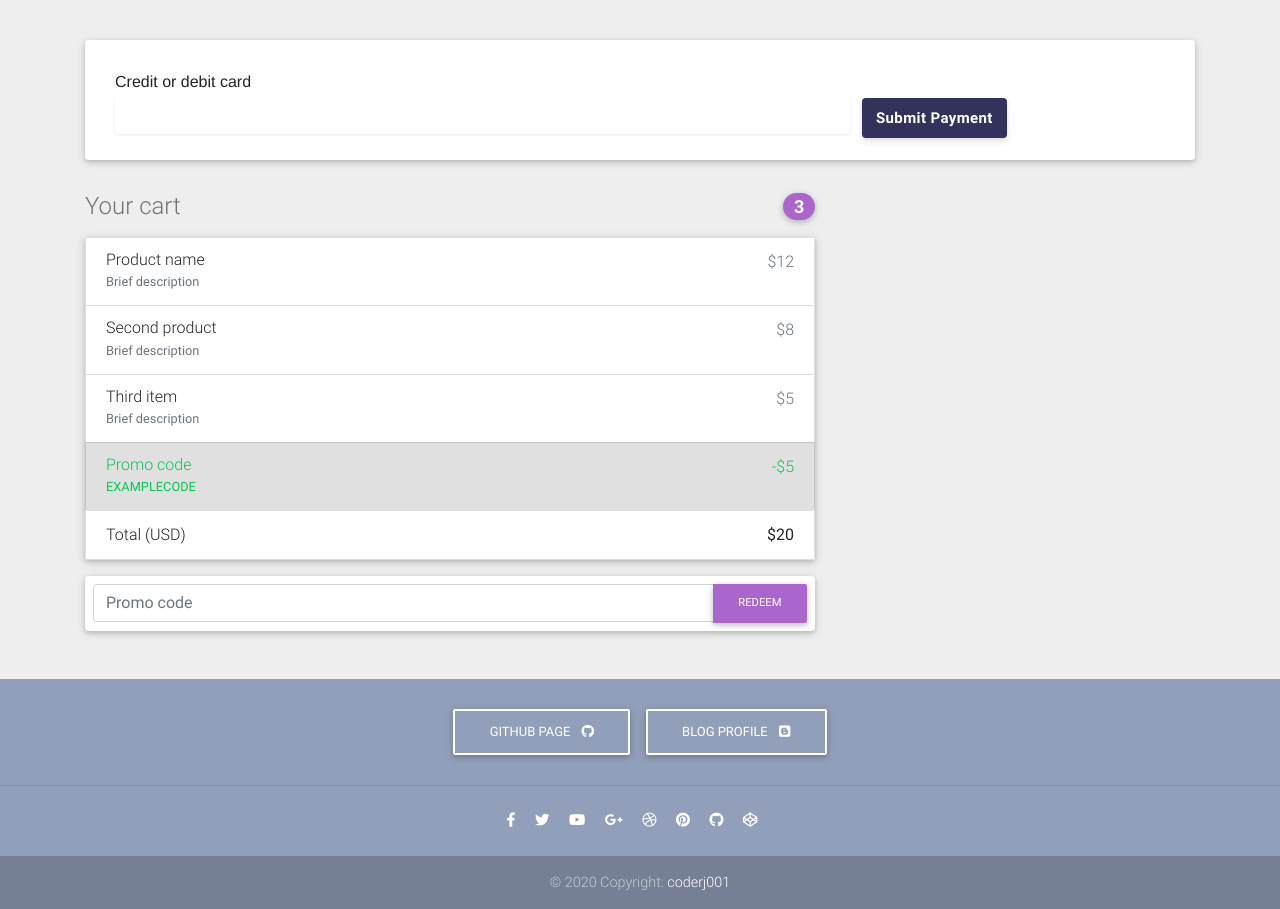
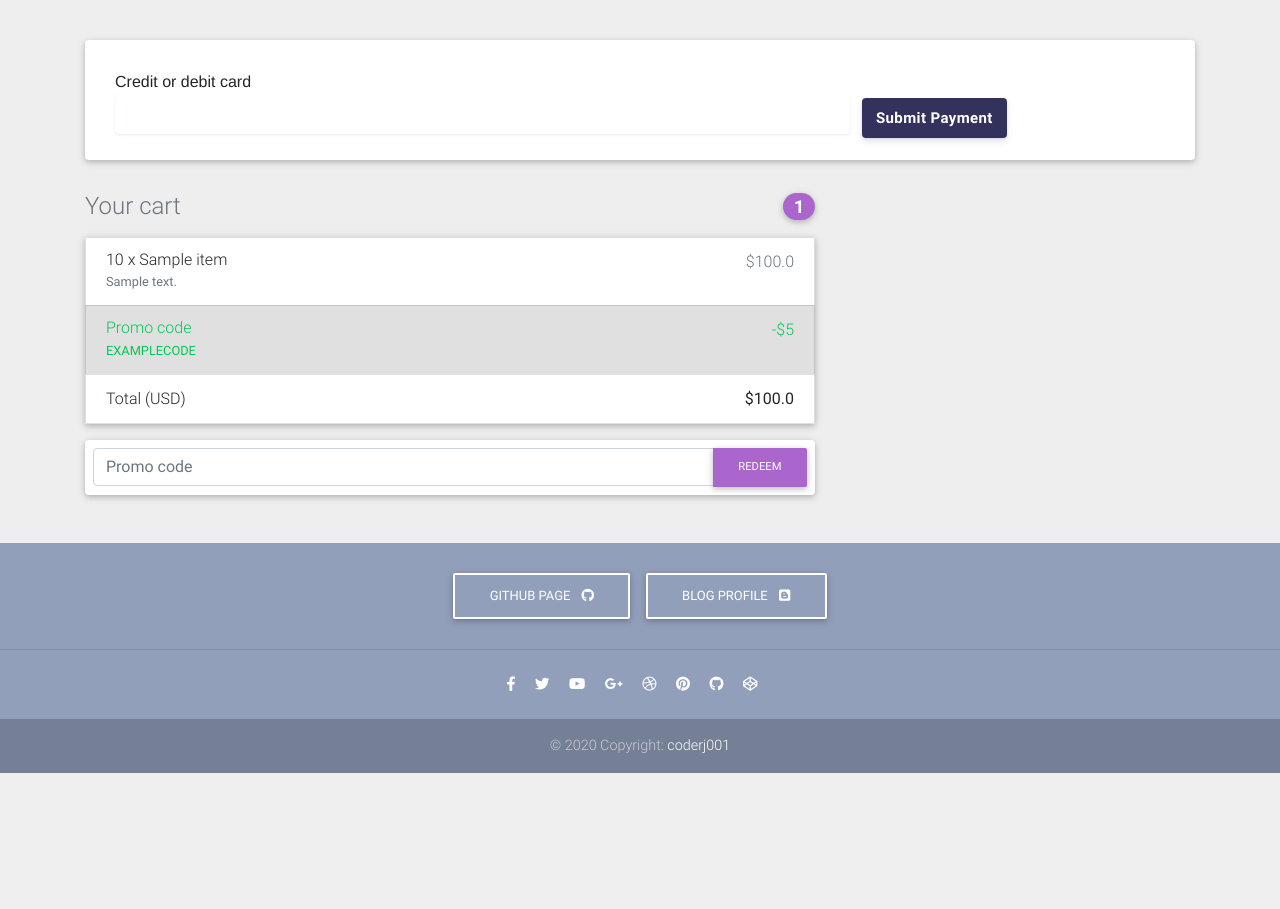
Before and after one commit to coderj001/E-commerce-with-django, a Django app: template ecommerce/templates/core/payment.html in a window 1280 px wide. Shown: the part 166-1075 px from the top of the page. After the commit the page ends 939 px from the top, so only its background shows below. Run offline with Django 3.2, Linux system fonts and the light colour scheme; the template is opened without the code that fills it: values that come from a table or form of the project are taken from there, others are empty; tables that the repository leaves empty hold one stand-in row (values such as "Sample post"); some libraries are stand-ins or nearby versions.

Commit message:
payment html view modified

```diff
--- a/ecommerce/templates/core/payment.html
+++ b/ecommerce/templates/core/payment.html
@@ -32,38 +32,22 @@
         <!-- Heading -->
         <h4 class="d-flex justify-content-between align-items-center mb-3">
           <span class="text-muted">Your cart</span>
-          <span class="badge badge-secondary badge-pill">3</span>
+          <span class="badge badge-secondary badge-pill">{{order.items.count}}</span>
         </h4>
 
         <!-- Cart -->
         <ul class="list-group mb-3 z-depth-1">
+            {%for order_item in order.items.all%}
           <li
             class="list-group-item d-flex justify-content-between lh-condensed"
           >
             <div>
-              <h6 class="my-0">Product name</h6>
-              <small class="text-muted">Brief description</small>
+                <h6 class="my-0">{{order_item.quantity}} x {{order_item.item.title}}</h6>
+                <small class="text-muted">{{order_item.item.description|truncatechars:20}}</small>
             </div>
-            <span class="text-muted">$12</span>
+            <span class="text-muted">${{order_item.get_final_price}}</span>
           </li>
-          <li
-            class="list-group-item d-flex justify-content-between lh-condensed"
-          >
-            <div>
-              <h6 class="my-0">Second product</h6>
-              <small class="text-muted">Brief description</small>
-            </div>
-            <span class="text-muted">$8</span>
-          </li>
-          <li
-            class="list-group-item d-flex justify-content-between lh-condensed"
-          >
-            <div>
-              <h6 class="my-0">Third item</h6>
-              <small class="text-muted">Brief description</small>
-            </div>
-            <span class="text-muted">$5</span>
-          </li>
+          {%endfor%}
           <li class="list-group-item d-flex justify-content-between bg-light">
             <div class="text-success">
               <h6 class="my-0">Promo code</h6>
@@ -73,7 +57,7 @@
           </li>
           <li class="list-group-item d-flex justify-content-between">
             <span>Total (USD)</span>
-            <strong>$20</strong>
+            <strong>${{order.get_total}}</strong>
           </li>
         </ul>
         <!-- Cart -->
```
Also changed, not shown: ecommerce/core/views.py (+13 -3 lines).
